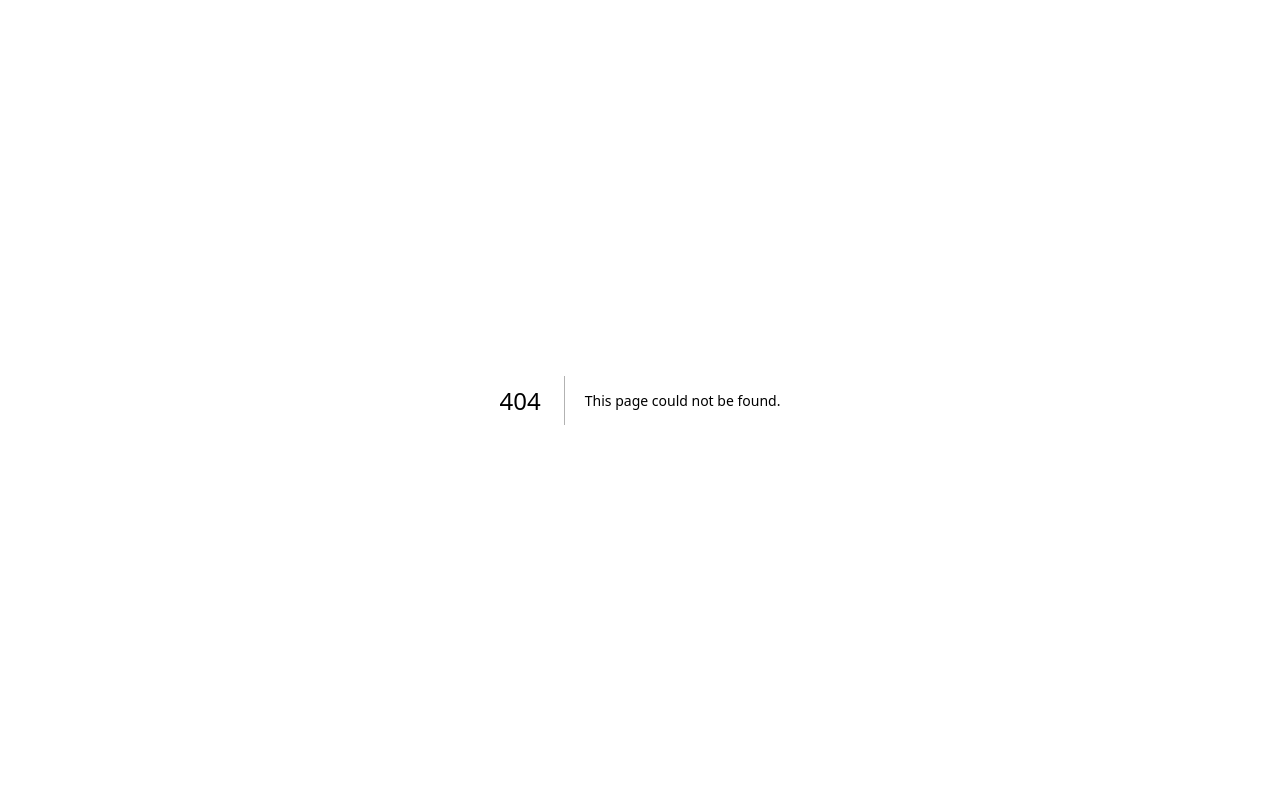
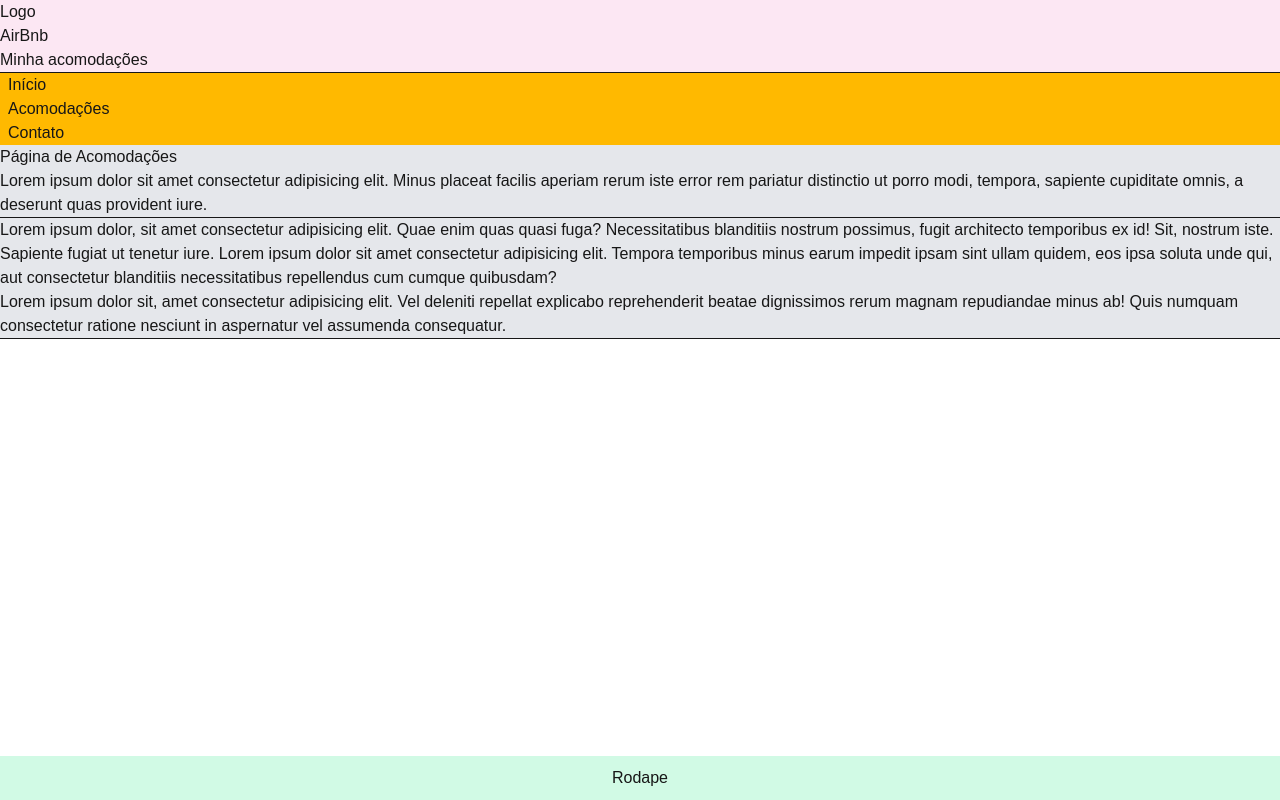
Before and after one commit to MaluWhoo/React-Next-Estudos-1, a Next.js app: page /acomodacoes in a window 1280 px wide. Before the commit this address had no page. Built offline with nearby package versions, Linux system fonts and the light colour scheme.

Commit message:
Navegações entre páginas

```diff
--- /dev/null
+++ b/app/acomodacoes/page.tsx
@@ -0,0 +1,23 @@
+import { Acomodacao, Cabecalho, Conteudo, Menu, Rodape } from "@/components/interface"
+
+export default function Page() {
+    return (
+        <div>
+
+            <Cabecalho titulo="AirBnb" subtitulo="Minha acomodações"/>
+            <hr />
+
+            <Menu />
+
+            <Conteudo>
+                <h1>Página de Acomodações</h1>
+                <p>Lorem ipsum dolor sit amet consectetur adipisicing elit. Minus placeat facilis aperiam rerum iste error rem pariatur distinctio ut porro modi, tempora, sapiente cupiditate omnis, a deserunt quas provident iure.</p>
+                <hr />
+                <p>Lorem ipsum dolor, sit amet consectetur adipisicing elit. Quae enim quas quasi fuga? Necessitatibus blanditiis nostrum possimus, fugit architecto temporibus ex id! Sit, nostrum iste. Sapiente fugiat ut tenetur iure. Lorem ipsum dolor sit amet consectetur adipisicing elit. Tempora temporibus minus earum impedit ipsam sint ullam quidem, eos ipsa soluta unde qui, aut consectetur blanditiis necessitatibus repellendus cum cumque quibusdam?</p>
+                <p>Lorem ipsum dolor sit, amet consectetur adipisicing elit. Vel deleniti repellat explicabo reprehenderit beatae dignissimos rerum magnam repudiandae minus ab! Quis numquam consectetur ratione nesciunt in aspernatur vel assumenda consequatur.</p>
+            </Conteudo>
+            <hr />
+            <Rodape />
+        </div>
+    )
+}
--- a/app/principal/page.tsx
+++ b/app/inicio/page.tsx
@@ -18,15 +18,28 @@
 //     )
 // }
 
-import { Acomodacao, Cabecalho, Menu } from "@/components/interface"
+import { Acomodacao, Cabecalho, Conteudo, Menu, Rodape } from "@/components/interface"
 
 export default function Page() {
     return (
         <div>
-            {Cabecalho()}
+            {/* {Cabecalho()}
             <hr />
             {Acomodacao()}
+            <hr /> */}
+
+            <Cabecalho titulo="AirBnb" subtitulo="Início"/>
             <hr />
+
+            <Menu />
+
+            {/* <Conteudo titulo="Página início" subtitulo="Conteúdo da página inicial" /> */}
+            <Conteudo>
+                <h1>Página Início</h1>
+                <p>Lorem ipsum dolor sit amet consectetur adipisicing elit. Minus placeat facilis aperiam rerum iste error rem pariatur distinctio ut porro modi, tempora, sapiente cupiditate omnis, a deserunt quas provident iure.</p>
+            </Conteudo>
+            <hr />
+            <Rodape />
         </div>
     )
 }
--- a/components/interface.tsx
+++ b/components/interface.tsx
@@ -1,3 +1,5 @@
+import Link from "next/link"
+
 export function Acomodacao() {
     return (
         <div>
@@ -17,7 +19,19 @@ export function Botao() {
 export function Menu() {
     return (
         <div className="bg-amber-400">
-            Acomodações | Experiências
+            <MenuItem texto="Início" url="/inicio"/>
+            <MenuItem texto="Acomodações" url="/acomodacoes"/>
+            <MenuItem texto="Contato" url="/contato"/>
+        </div>
+    )
+}
+
+export function MenuItem( props:any ) {
+    return (
+        <div>
+            <Link href={props.url} className="p-2 hover:bg-amber-200 transition duration-300">
+                {props.texto}
+            </Link>
         </div>
     )
 }
@@ -29,8 +43,34 @@ export function Cabecalho( props: any ) {
             <p>{props.titulo}</p>
             <p>{props.subtitulo}</p>
             <p>{props.preco}</p>
-            {/* {Menu()} */}
-            {/* <p>Acomodações | Experiências</p> */}
         </div>
     )
 }
+
+export function Conteudo( props: any ) {
+
+    // console.log(props.titulo) - vai mostrar o titulo passado como prop
+    console.log(props)
+
+    return (
+        <div className="bg-gray-200">
+            {/* {props.titulo} */}
+            {/* <p>Conteudo</p> */}
+
+            {/* O props.children vai fazer com que o conteúdo passado como filho do componente Conteudo seja renderizado aqui */}
+            {props.children}
+        </div>
+    )
+}
+
+export function Rodape() {
+
+    return (
+        <div className="bg-gray-500">
+            {/* <p>Rodape</p> */}
+            <footer style={{ position: 'fixed', bottom: 0, width: '100%', backgroundColor: '#d1fae5', textAlign: 'center', padding: '10px 0' }}>
+                <p>Rodape</p>
+            </footer>
+        </div>
+    )
+}
```
